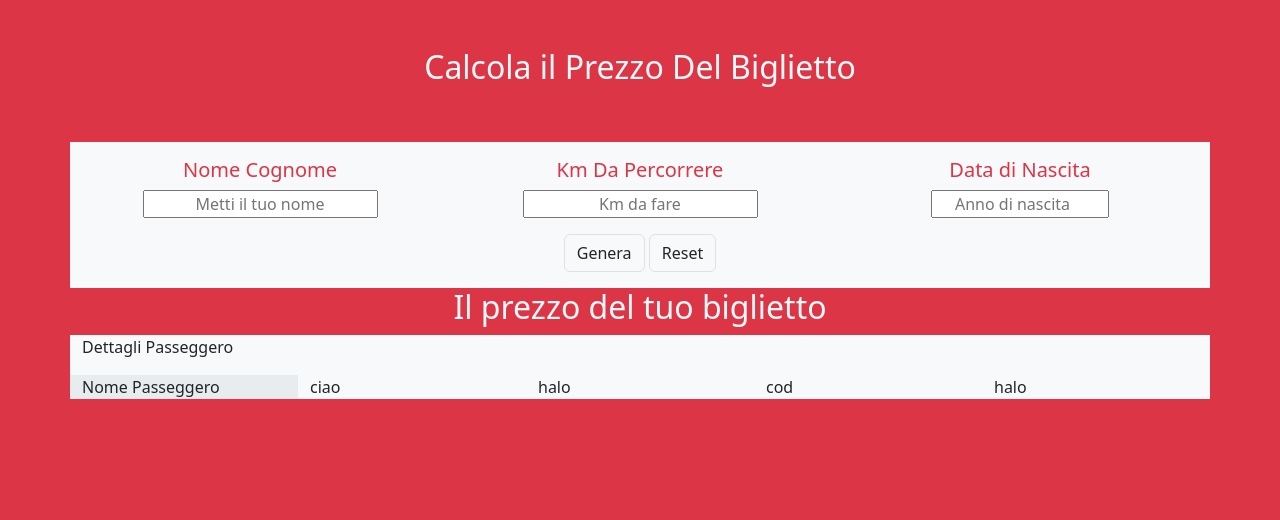
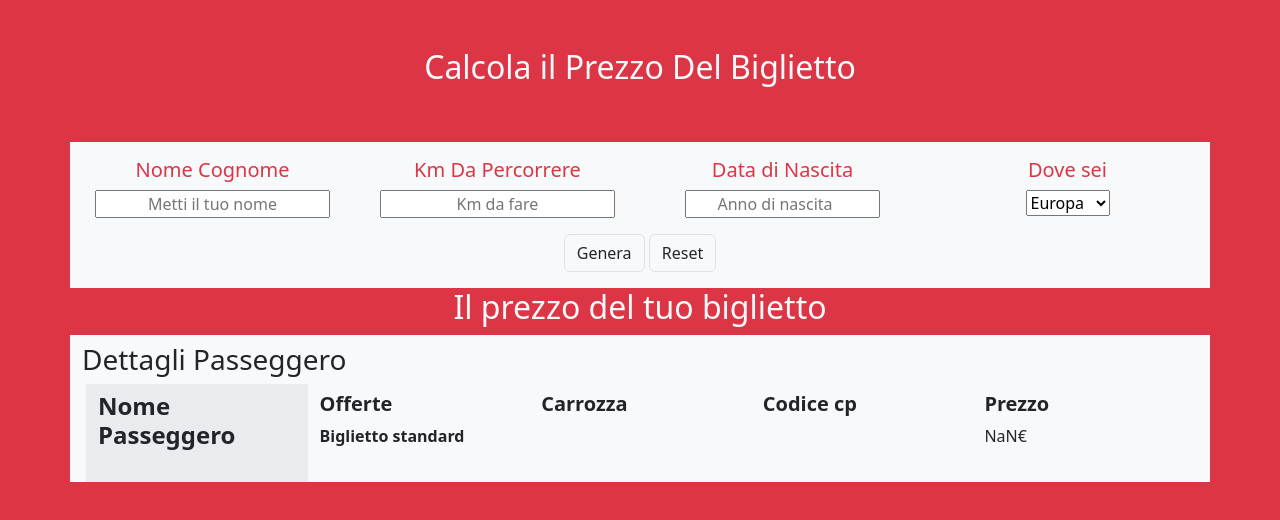
Before and after one commit to Richiisontheway/js-biglietto-treno-form, a plain HTML site: page index.html in a window 1280 px wide. Both pictures are taken after a click on the button "Genera". Drawn offline with nearby package versions, Linux system fonts and the light colour scheme.

Commit message:
esercizio finito

```diff
--- a/index.html
+++ b/index.html
@@ -78,8 +78,40 @@
                                 </label>
 
                             </h5>
-                            <input type="number" id="born" name="born" placeholder="Anno di nascita" min="1940" max="2023" class="text-center w-50">
+                            <input type="number" id="born" name="born" placeholder="Anno di nascita" min="1940" max="2023" class="text-center w-75">
 
+
+                        </div>
+                        <div class="col">
+
+                            <h5 class="text-danger">
+
+                                <label for="nation">
+
+                                    Dove sei
+
+                                </label>
+
+                            </h5>
+                            <select name="nation" id="nation">
+
+                                <option value="europe">
+
+                                    Europa
+
+                                </option>
+                                <option value="asian">
+
+                                    Asia
+
+                                </option>
+                                <option value="americian">
+
+                                    America
+
+                                </option>
+
+                            </select>
 
                         </div>
 
@@ -116,36 +148,83 @@
             </h2>
             <div class="container bg-light">
 
-                <p>
+                <h3 class="pt-2">
 
                     Dettagli Passeggero
 
-                </p>
-                <div class="row">
+                </h3>
+                <div class="row px-3 ">
 
-                    <div class="col bg-body-secondary">
+                    <div class="col bg-body-secondary  pb-4">
 
-                        Nome Passeggero
+                        <h5 class="fs-4 fw-bold pt-2">
+
+                            Nome Passeggero
+
+                        </h5>
+                        <span>
+
+
+
+                        </span>
 
                     </div>
                     <div class="col">
 
-                        ciao
+                        <h5 class="fw-bold pt-2">
+
+                            Offerte
+
+                        </h5>
+                        <p class="fw-bold">
+
+                            Biglietto standard
+
+                        </p>
 
                     </div>
                     <div class="col">
 
-                        halo
+                        <h5 class="fw-bold pt-2">
+
+                            Carrozza
+
+                        </h5>
+
+                        <p id="random-number">
+
+
+
+                        </p>
 
                     </div>
                     <div class="col">
 
-                        cod
+                        <h5 class="fw-bold pt-2">
+
+                            Codice cp
+
+                        </h5>
+                        <p id="random-cp">
+
+
+
+                        </p>
 
                     </div>
                     <div class="col">
 
-                        halo
+                        <h5 class="fw-bold pt-2">
+
+                            Prezzo
+
+                        </h5>
+
+                        <span id="final-Price">
+
+
+
+                        </span>
 
                     </div>
 
--- a/js/scripts.js
+++ b/js/scripts.js
@@ -6,52 +6,48 @@ genera.addEventListener('click',function() {
     const nameInput = document.getElementById('namesurname');
     console.log('nameInput.value',nameInput.value,typeof nameInput.value);
 
-    const kmInput = document.getElementById('distance')
-    console.log('kmInput',kmInput.value,typeof kmInput.value)
+    const kmInput = parseInt(document.getElementById('distance').value);
+    console.log('kmInput',kmInput,typeof kmInput)
 
-    const bornInput = document.getElementById('born')
-    console.log('bornInput',bornInput.value,typeof bornInput.value)
+    const bornInput = parseInt(document.getElementById('born').value)
+    console.log('bornInput',bornInput,typeof bornInput)
+
+    let priceKm = ('0.21')
+
+    let price = (priceKm * kmInput)
+    console.log('price',price,typeof price)
+
+    let age
+    let currentTime = ('2023')
+    age = (currentTime - bornInput)
+    console.log('age',age,typeof age)
+
+    if (age < 18){
+        price = (price * 0.8)
+        console.log('Prezzo Minorenni',price,typeof price)
+    }
+    if (age > 65){
+        price = (price * 0.6)
+        console.log('Prezzo Over 65',price,typeof price)
+    }
+
+    let moneta = ('€');
+
+    const nation = document.getElementById('nation').value;
+    if(nation === 'asian'){
+
+        moneta = ('yen')
+        price = (price * 158.94)
+        console.log('yen',price,typeof price)
+    }
+    else if(nation === 'americian'){
+
+        moneta = ('$')
+        price = (price * 1.08)
+        console.log('$',price,typeof price)
+    }
+
+    const pricePrint = price.toFixed(2) + moneta;
+    document.getElementById('final-Price').innerHTML = pricePrint;
+
 });
-
-
-// const km = prompt ('quanti km vuoi percorrere')
-
-// console.log('km',KilometriDaPercorrere)
-
-// if (isNaN(KilometriDaPercorrere)) {
-//     alert('Scrivi un Numero')
-// }
-
-// //Moneta
-
-// const Moneta = ('€')
-
-// //Prezzo
-
-// let Prezzo = (0.21 * KilometriDaPercorrere)
-
-// console.log('prezzo',Prezzo + Moneta)
-
-// //Età
-
-// const Age = prompt ('quanti anni hai')
-// console.log('età',Age)
-
-// //Calcolo finale
-
-
-// if (isNaN(Age)) {
-//     alert('Scrivi un Numero')
-// }
-// if(Age > 65){
-//     Prezzo = (Prezzo * 0.6)
-//     console.log('Per Vecchi',Prezzo)
-// }
-// if(Age < 18){
-//     Prezzo = (Prezzo * 0.8)
-//     console.log('Per Giovini',Prezzo)
-// }
-
-// //stamp su html
-// const pricePrint = Prezzo.toFixed(2) + Moneta;
-// document.getElementById ("prezzo-biglietto").innerHTML = pricePrint
```
